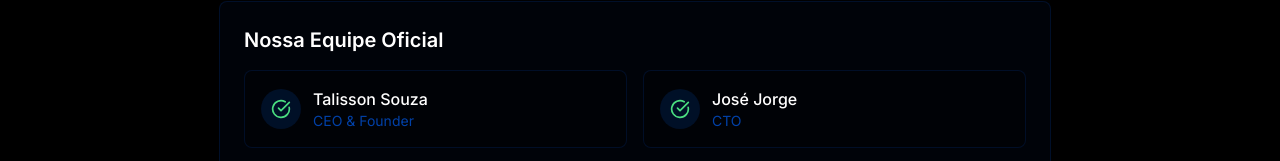
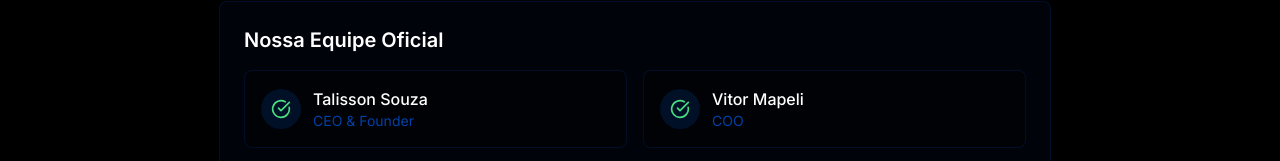
Before and after one commit to TalissonDeevv/websitecheetahinstitutional, a React (Vite) app: page /verificacao-equipe in a window 1280 px wide. Shown: the part 639-800 px from the top of the page. Built offline with nearby package versions, Linux system fonts and the light colour scheme.

Commit message:
Remove José Jorge from official members list

```diff
--- a/src/pages/TeamVerification.tsx
+++ b/src/pages/TeamVerification.tsx
@@ -20,7 +20,6 @@ const TeamVerification = () => {
 
   const officialMembers = [
     { name: "Talisson Souza", role: "CEO & Founder", status: "Ativo" },
-    { name: "José Jorge", role: "CTO", status: "Ativo" },
     { name: "Vitor Mapeli", role: "COO", status: "Ativo" },
     { name: "Bruno Nugget", role: "CCO", status: "Ativo" },
     { name: "Guilherme Garrido", role: "Senior Developer", status: "Ativo" },
```
